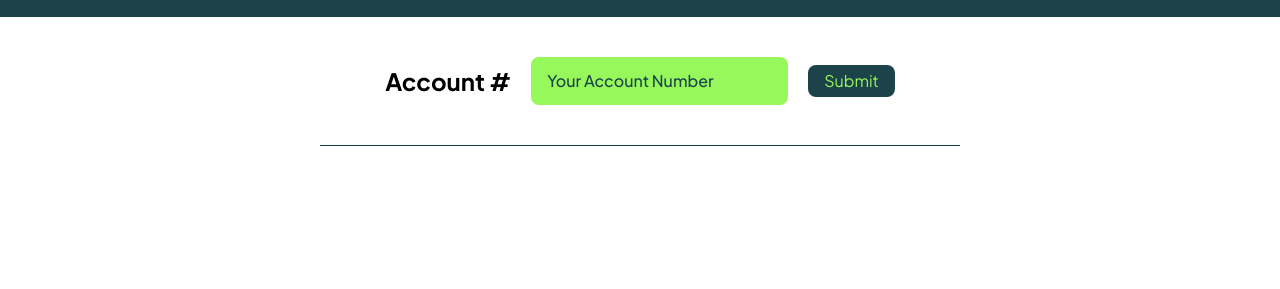
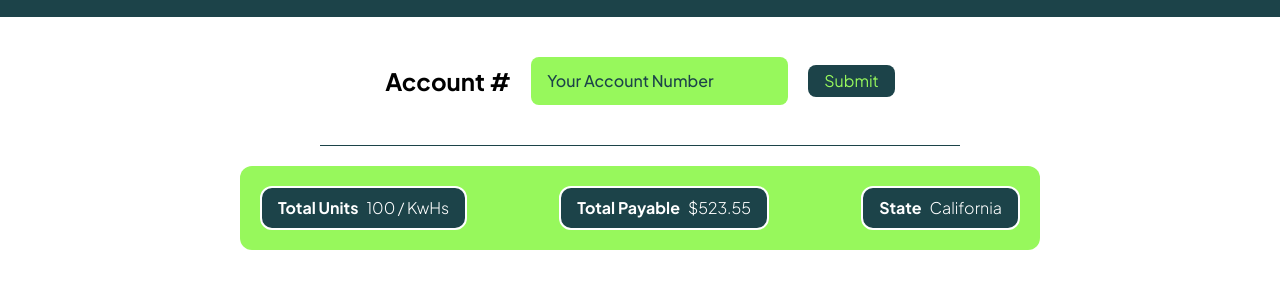
Before and after one commit to muthukumarimoorthi/eb-statement, a website built with Vite: page index.html in a window 1280 px wide. Shown: the part 99-388 px from the top of the page. Built offline with nearby package versions, Linux system fonts and the light colour scheme.

Commit message:
feat: stated updated on the bot container

```diff
--- a/index.html
+++ b/index.html
@@ -66,8 +66,30 @@
             Submit
           </button>
         </div>
+        <div class="h-[1px] w-[50%] bg-[#1C4349] m-auto"></div>
+      </div>
 
-        <div class="h-[1px] w-[50%] bg-[#1C4349] m-auto"></div>
+      <div class="bg-[#97F85C] p-5 mx-auto w-[800px] rounded-xl mt-5">
+        <div class="flex gap-x-2 justify-between">
+          <div
+            class="bg-[#1C4349] w-fit px-4 py-2 rounded-xl text-white flex gap-x-2 border-2 border-white"
+          >
+            <span class="font-bold">Total Units</span>
+            <span class="font-light">100 / KwHs</span>
+          </div>
+          <div
+            class="bg-[#1C4349] w-fit px-4 py-2 rounded-xl text-white flex gap-x-2 border-2 border-white"
+          >
+            <span class="font-bold">Total Payable</span>
+            <span class="font-light">$523.55</span>
+          </div>
+          <div
+            class="bg-[#1C4349] w-fit px-4 py-2 rounded-xl text-white flex gap-x-2 border-2 border-white"
+          >
+            <span class="font-bold">State</span>
+            <span class="font-light">California</span>
+          </div>
+        </div>
       </div>
     </main>
     <!-- ! Main Section Ends Here -->
```
